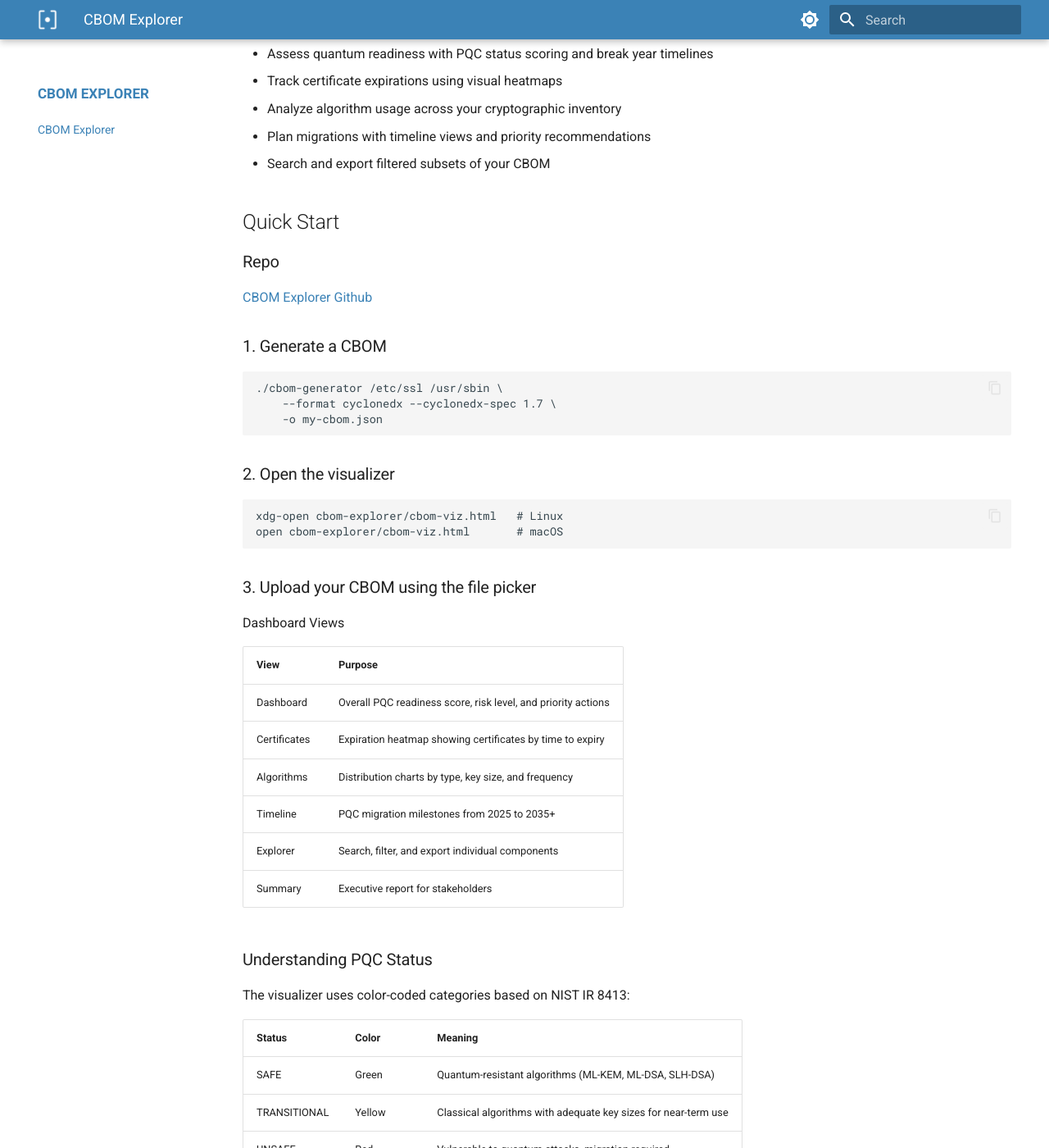
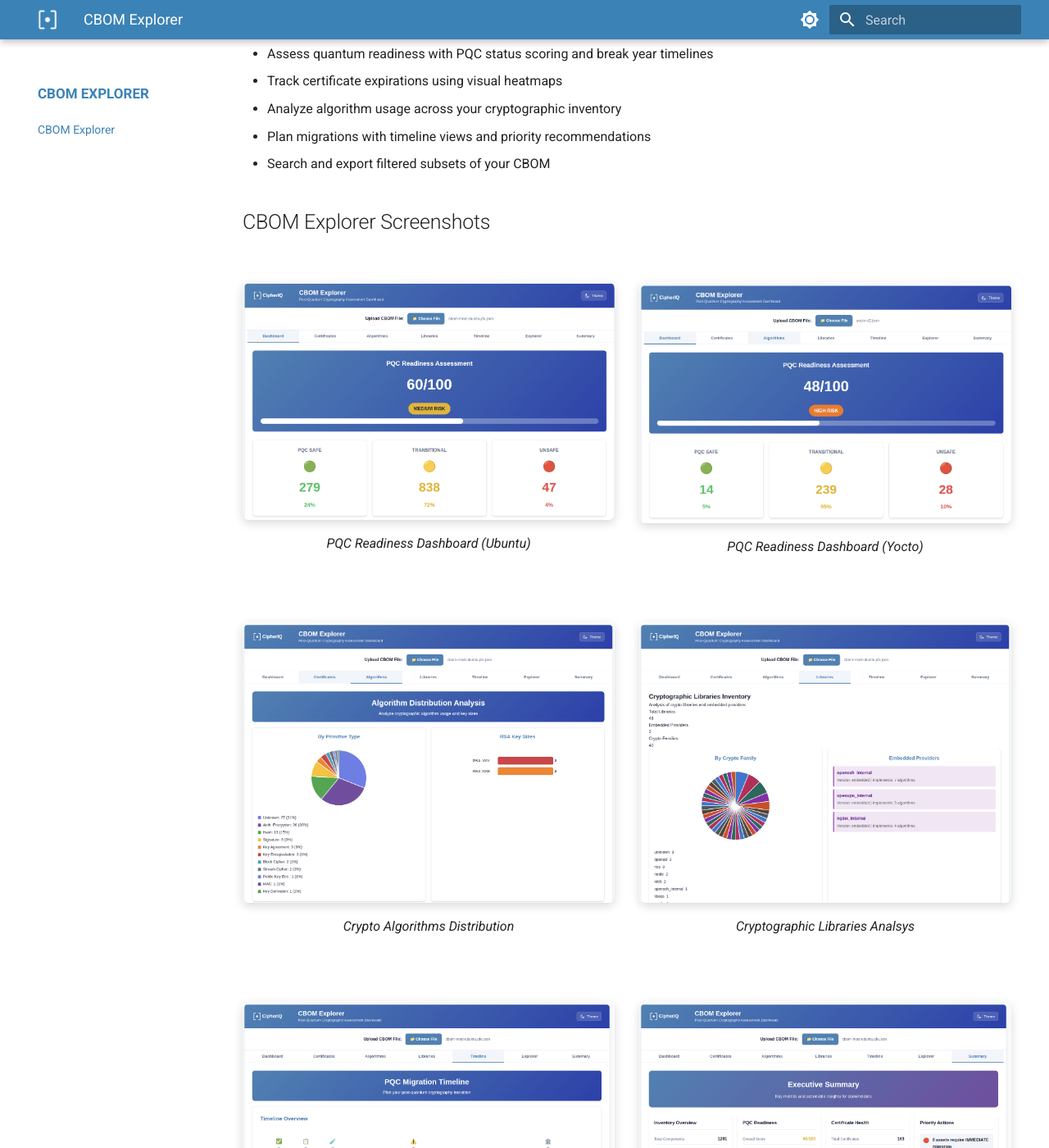
Before and after one commit to CipherIQ/docs-portal, an MkDocs documentation site: the page built from docs/cbom-explorer/index.md, in a window 1280 px wide and 1400 px high, scrolled down 333 px. Shown: the whole window at 82% size. Built offline with MkDocs 1.6.1 and Material for MkDocs 9.7.7, drawn with Linux system fonts in a browser that asks for light colours; some of the changed text lies outside the part shown.

Commit message:
Initial commit

```diff
--- a/docs/cbom-explorer/index.md
+++ b/docs/cbom-explorer/index.md
@@ -15,6 +15,73 @@
 - Analyze algorithm usage across your cryptographic inventory
 - Plan migrations with timeline views and priority recommendations
 - Search and export filtered subsets of your CBOM
+
+## CBOM Explorer Screenshots
+
+<div class="screenshot-grid" data-gallery="cbom-explorer">
+  <figure>
+    <a href="../assets/screenshots/Screenshot from 2025-12-13 10-05-12.png" class="glightbox">
+      <img src="../assets/screenshots/Screenshot from 2025-12-13 10-05-12.png" alt="Main Interface Overview" loading="lazy">
+    </a>
+    <figcaption class="screenshot-caption">PQC Readiness Dashboard (Ubuntu)</figcaption>
+  </figure>
+
+  <figure>
+    <a href="../assets/screenshots/Screenshot from 2025-12-13 10-06-01.png" class="glightbox">
+      <img src="../assets/screenshots/Screenshot from 2025-12-13 10-06-01.png" alt="Loading a CBOM File" loading="lazy">
+    </a>
+    <figcaption class="screenshot-caption">PQC Readiness Dashboard (Yocto)</figcaption>
+  </figure>
+
+  <figure>
+    <a href="../assets/screenshots/Screenshot from 2025-12-13 10-06-53.png" class="glightbox">
+      <img src="../assets/screenshots/Screenshot from 2025-12-13 10-06-53.png" alt="Component Details View" loading="lazy">
+    </a>
+    <figcaption class="screenshot-caption">Crypto Algorithms Distribution</figcaption>
+  </figure>
+
+  <figure>
+    <a href="../assets/screenshots/Screenshot from 2025-12-13 10-07-06.png" class="glightbox">
+      <img src="../assets/screenshots/Screenshot from 2025-12-13 10-07-06.png" alt="Cryptographic Assets List" loading="lazy">
+    </a>
+    <figcaption class="screenshot-caption">Cryptographic Libraries Analsys</figcaption>
+  </figure>
+
+  <figure>
+    <a href="../assets/screenshots/Screenshot from 2025-12-13 10-07-19.png" class="glightbox">
+      <img src="../assets/screenshots/Screenshot from 2025-12-13 10-07-19.png" alt="Algorithm Properties Panel" loading="lazy">
+    </a>
+    <figcaption class="screenshot-caption">PQC Migration Timeline</figcaption>
+  </figure>
+
+  <figure>
+    <a href="../assets/screenshots/Screenshot from 2025-12-13 10-07-34.png" class="glightbox">
+      <img src="../assets/screenshots/Screenshot from 2025-12-13 10-07-34.png" alt="Related Crypto Materials" loading="lazy">
+    </a>
+    <figcaption class="screenshot-caption">Key PQC Metrics Summary</figcaption>
+  </figure>
+
+  <figure>
+    <a href="../assets/screenshots/Screenshot from 2025-12-13 10-07-39.png" class="glightbox">
+      <img src="../assets/screenshots/Screenshot from 2025-12-13 10-07-39.png" alt="Search and Filter Functionality" loading="lazy">
+    </a>
+    <figcaption class="screenshot-caption">Interactive CBOM Explorer</figcaption>
+  </figure>
+
+  <figure>
+    <a href="../assets/screenshots/Screenshot from 2025-12-13 10-07-54.png" class="glightbox">
+      <img src="../assets/screenshots/Screenshot from 2025-12-13 10-07-54.png" alt="Export Options" loading="lazy">
+    </a>
+    <figcaption class="screenshot-caption">Interactive CBOM Explorer</figcaption>
+  </figure>
+
+  <figure>
+    <a href="../assets/screenshots/Screenshot from 2025-12-13 10-08-07.png" class="glightbox">
+      <img src="../assets/screenshots/Screenshot from 2025-12-13 10-08-07.png" alt="Validation Results" loading="lazy">
+    </a>
+    <figcaption class="screenshot-caption">Interactive CBOM Explorer</figcaption>
+  </figure>
+</div>
 
 ## Quick Start
 
--- a/docs/stylesheets/extra.css
+++ b/docs/stylesheets/extra.css
@@ -14,3 +14,31 @@
   margin: 1.2rem 0 0.4rem -1rem !important;
   border-radius: 0 6px 6px 0;
 }
+
+/* Responsive thumbnail grid with nice styling */
+.screenshot-grid {
+  display: grid;
+  grid-template-columns: repeat(auto-fill, minmax(300px, 1fr));
+  gap: 1.5rem;
+  margin: 2rem 0;
+}
+
+.screenshot-grid img {
+  width: 100%;
+  height: auto;
+  border-radius: 8px;
+  box-shadow: 0 4px 12px rgba(0, 0, 0, 0.15);
+  transition: transform 0.2s, box-shadow 0.2s;
+}
+
+.screenshot-grid img:hover {
+  transform: scale(1.03);
+  box-shadow: 0 8px 20px rgba(0, 0, 0, 0.2);
+}
+
+.screenshot-caption {
+  text-align: center;
+  margin-top: 0.5rem;
+  font-style: italic;
+  color: var(--md-typeset-color);
+}
--- a/mkdocs.yml
+++ b/mkdocs.yml
@@ -35,6 +35,17 @@
 
 plugins:
   - search
+  - glightbox:
+      touchNavigation: true   # Swipe on mobile
+      loop: true              # Loop back to first image
+      effect: zoom            # Nice zoom-in effect
+      slide_effect: slide     # Carousel-like slide transition
+      width: 100%             # Full width in lightbox
+      height: auto
+      zoomable: true
+      draggable: true
+      auto_caption: true      # Use alt text as caption (recommended)
+      caption_position: bottom
 
 markdown_extensions:
   - admonition
```
Also changed, not shown: docs/crypto-tracer/02-getting-started.md (+1 -1 lines), docs/assets/screenshots/Screenshot from 2025-12-13 10-05-12.png (added), docs/assets/screenshots/Screenshot from 2025-12-13 10-06-01.png (added), docs/assets/screenshots/Screenshot from 2025-12-13 10-06-53.png (added), docs/assets/screenshots/Screenshot from 2025-12-13 10-07-06.png (added), docs/assets/screenshots/Screenshot from 2025-12-13 10-07-19.png (added), docs/assets/screenshots/Screenshot from 2025-12-13 10-07-34.png (added), docs/assets/screenshots/Screenshot from 2025-12-13 10-07-39.png (added), docs/assets/screenshots/Screenshot from 2025-12-13 10-07-54.png (added), docs/assets/screenshots/Screenshot from 2025-12-13 10-08-07.png (added).
